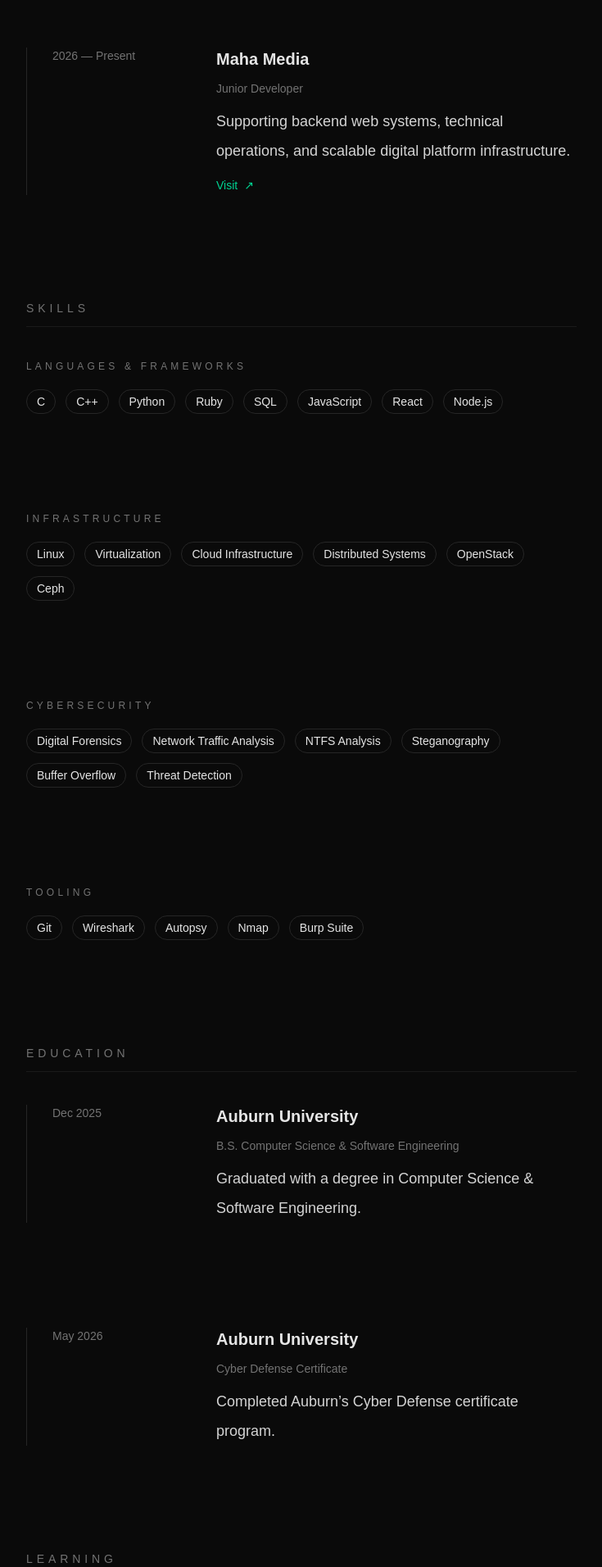
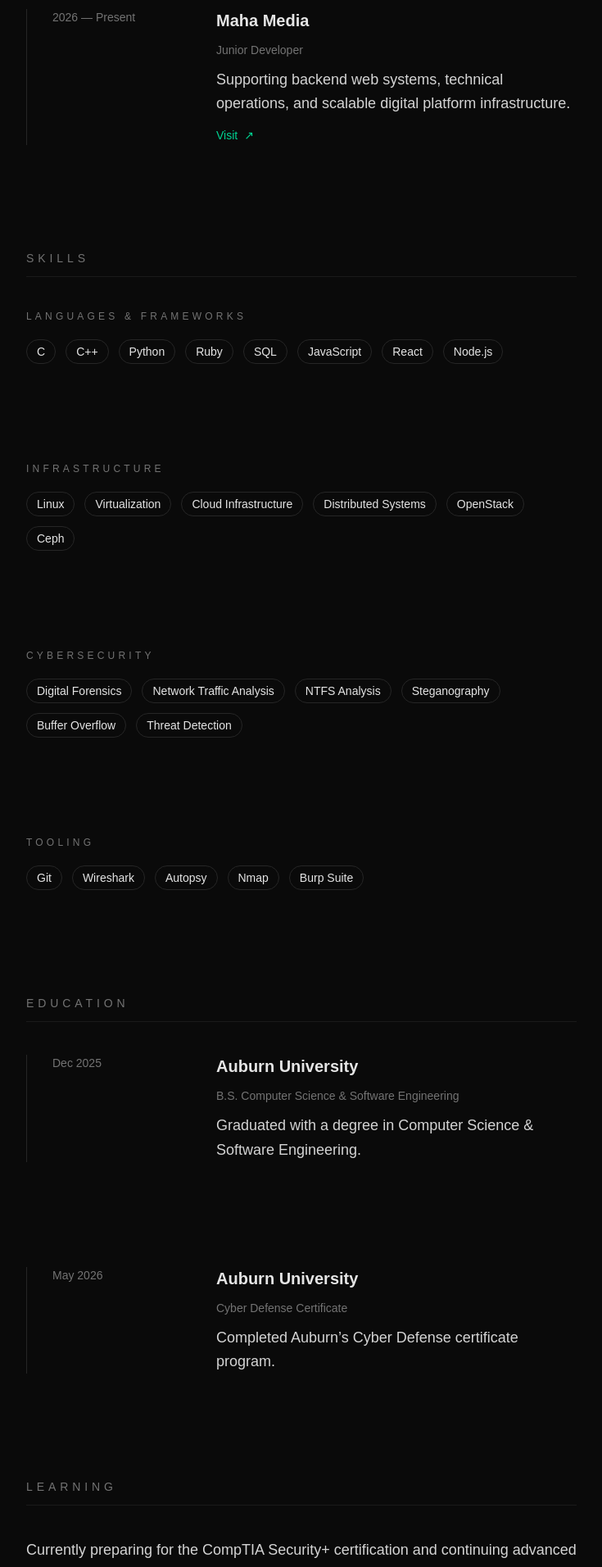
Before and after one commit to rydertetreault/portfolio, a Next.js app: page / in a window 1280 px wide. Shown: the part 800-2712 px from the top of the page at 82% size, without its empty margins (528-1263 px from the left). Built offline with nearby package versions, Linux system fonts and the light colour scheme.

Commit message:
Fix mobile timeline layout

```diff
--- a/src/app/page.tsx
+++ b/src/app/page.tsx
@@ -104,7 +104,7 @@
             "
           >
             <div className="space-y-6">
-              {/* ✅ PROFILE IMAGE */}
+              {/* PROFILE IMAGE */}
               <div className="h-24 w-24 rounded-full overflow-hidden border border-neutral-700 bg-neutral-800">
                 <Image
                   src="/profile.jpg"
@@ -129,7 +129,7 @@
               </div>
             </div>
 
-            {/* ✅ MOBILE NAV (dropdown) */}
+            {/* MOBILE NAV (dropdown) */}
             <div className="lg:hidden">
               <label className="block text-xs tracking-[0.35em] text-neutral-500 mb-3">
                 JUMP TO
@@ -165,7 +165,7 @@
               </div>
             </div>
 
-            {/* ✅ DESKTOP NAV (your original nav) */}
+            {/* DESKTOP NAV */}
             <nav className="hidden lg:block space-y-7">
               {sections.map((s) => {
                 const isActive = activeId === s.id;
@@ -221,7 +221,7 @@
           {/* RIGHT CONTENT */}
           <div className="space-y-24 sm:space-y-28 lg:space-y-32">
             <Section id="about" title="ABOUT">
-              <p className="text-neutral-300 text-lg leading-loose max-w-2xl">
+              <p className="text-neutral-300 text-base sm:text-lg leading-relaxed max-w-2xl">
                 I’m a recent Computer Science & Software Engineering graduate
                 from Auburn University. My work focuses on systems design,
                 distributed infrastructure, and cybersecurity engineering, with
@@ -314,12 +314,12 @@
             </Section>
 
             <Section id="learning" title="LEARNING">
-              <p className="text-neutral-300 text-lg leading-loose max-w-2xl">
+              <p className="text-neutral-300 text-base sm:text-lg leading-relaxed max-w-2xl">
                 Currently preparing for the CompTIA Security+ certification and
                 continuing advanced coursework in Cyber Defense.
               </p>
               <div className="h-6" />
-              <p className="text-neutral-300 text-lg leading-loose max-w-2xl">
+              <p className="text-neutral-300 text-base sm:text-lg leading-relaxed max-w-2xl">
                 Focused on strengthening knowledge in enterprise security
                 architecture, network security, threat detection, and risk
                 management.
@@ -327,7 +327,7 @@
             </Section>
 
             <Section id="contact" title="CONTACT">
-              <p className="text-neutral-300 text-lg leading-loose">
+              <p className="text-neutral-300 text-base sm:text-lg leading-relaxed">
                 LinkedIn:{" "}
                 <a
                   href="https://www.linkedin.com/in/ryder-tetreault"
@@ -410,14 +410,15 @@
     <div className="relative pl-8 group">
       <div className="absolute left-0 top-0 h-full w-px bg-neutral-800 group-hover:bg-emerald-400/60 transition-colors duration-300" />
 
-      <div className="grid grid-cols-[160px_1fr] gap-10">
+      {/* ✅ Mobile: 1 column | Desktop: 2 columns */}
+      <div className="grid gap-6 lg:grid-cols-[160px_1fr] lg:gap-10">
         <p className="text-sm text-neutral-500">{date}</p>
 
         <div className="space-y-3">
           <p className="text-xl font-semibold">{title}</p>
           <p className="text-sm text-neutral-500">{subtitle}</p>
 
-          <p className="text-neutral-300 text-lg leading-loose max-w-2xl">
+          <p className="text-neutral-300 text-base sm:text-lg leading-relaxed max-w-2xl">
             {desc}
           </p>
 
@@ -451,13 +452,14 @@
     <div className="relative pl-8 group">
       <div className="absolute left-0 top-0 h-full w-px bg-neutral-800 group-hover:bg-emerald-400/60 transition-colors duration-300" />
 
-      <div className="grid grid-cols-[160px_1fr] gap-10">
+      {/* ✅ Mobile: 1 column | Desktop: 2 columns */}
+      <div className="grid gap-6 lg:grid-cols-[160px_1fr] lg:gap-10">
         <p className="text-sm text-neutral-500">{date}</p>
 
         <div className="space-y-3">
           <p className="text-xl font-semibold">{title}</p>
           <p className="text-sm text-neutral-500">{subtitle}</p>
-          <p className="text-neutral-300 text-lg leading-loose max-w-2xl">
+          <p className="text-neutral-300 text-base sm:text-lg leading-relaxed max-w-2xl">
             {desc}
           </p>
         </div>
```
